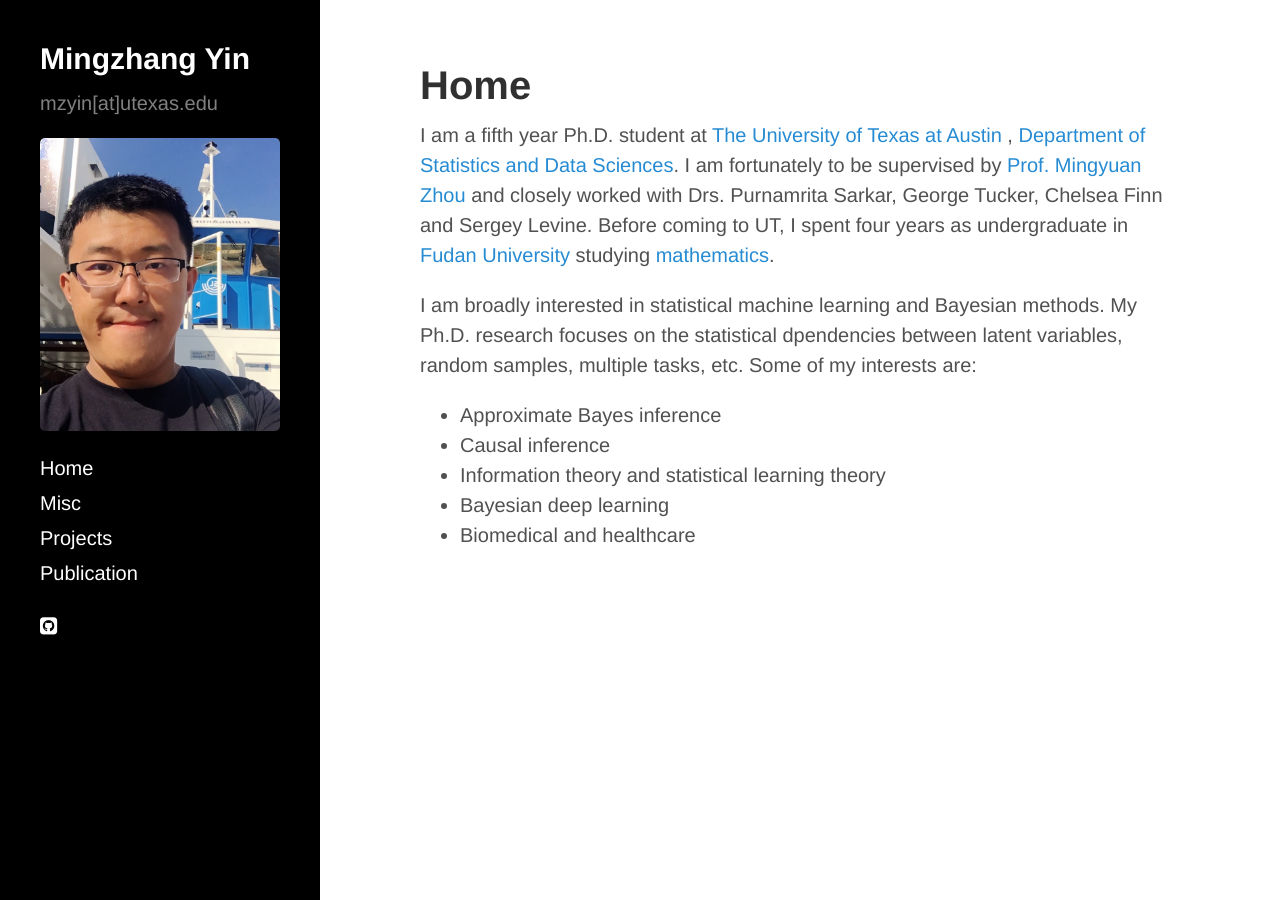
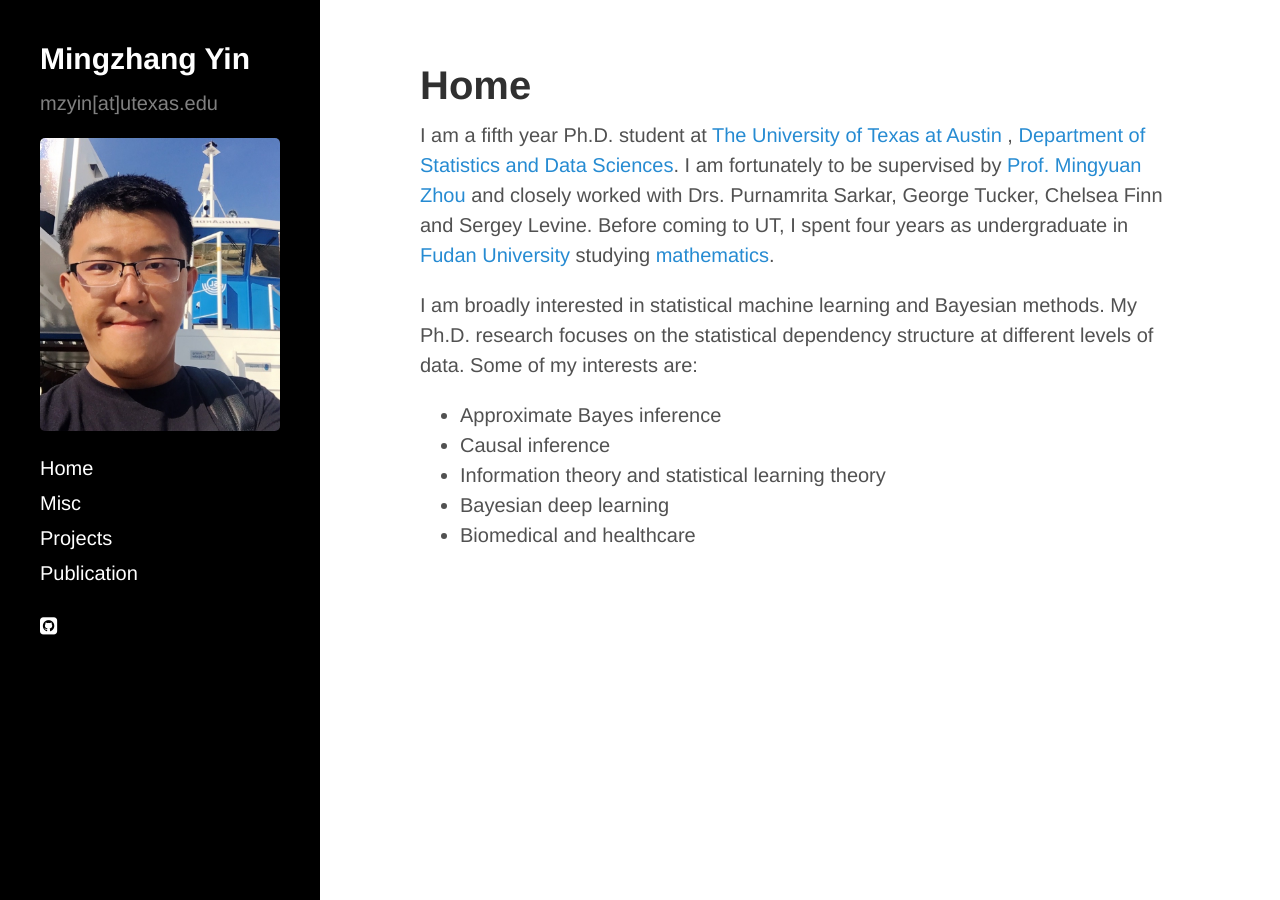
Before and after one commit to mingzhang-yin/mingzhang-yin.github.io, a Jekyll site: the page built from index.md, in a window 1280 px wide. Built offline with Jekyll 4.4.1, drawn with Linux system fonts in a browser that asks for light colours; nearby versions of some CDN libraries.

Commit message:
Update index.md

```diff
--- a/index.md
+++ b/index.md
@@ -14,7 +14,7 @@
   <a href="https://www.utexas.edu">The University of Texas at Austin</a> , <a href="https://stat.utexas.edu">Department of Statistics and Data Sciences</a>. I am fortunately to be supervised by
   <a href="https://mingyuanzhou.github.io">Prof. Mingyuan Zhou</a> and closely worked with Drs. Purnamrita Sarkar, George Tucker, Chelsea Finn and Sergey Levine.  Before coming to UT, I spent four years as undergraduate in <a href="http://www.fudan.edu.cn/en/"> Fudan University</a> studying <a href="http://math.fudan.edu.cn/olden/Index.htm"> mathematics</a>.
 
-  <p> I am broadly interested in statistical machine learning and Bayesian methods. My Ph.D. research focuses on the statistical dpendencies between latent variables, random samples, multiple tasks, etc. Some of my interests are: </p>
+  <p> I am broadly interested in statistical machine learning and Bayesian methods. My Ph.D. research focuses on the statistical dependency structure at different levels of data. Some of my interests are: </p>
   <p>
   <ul>
    <li> Approximate Bayes inference </li>
```
